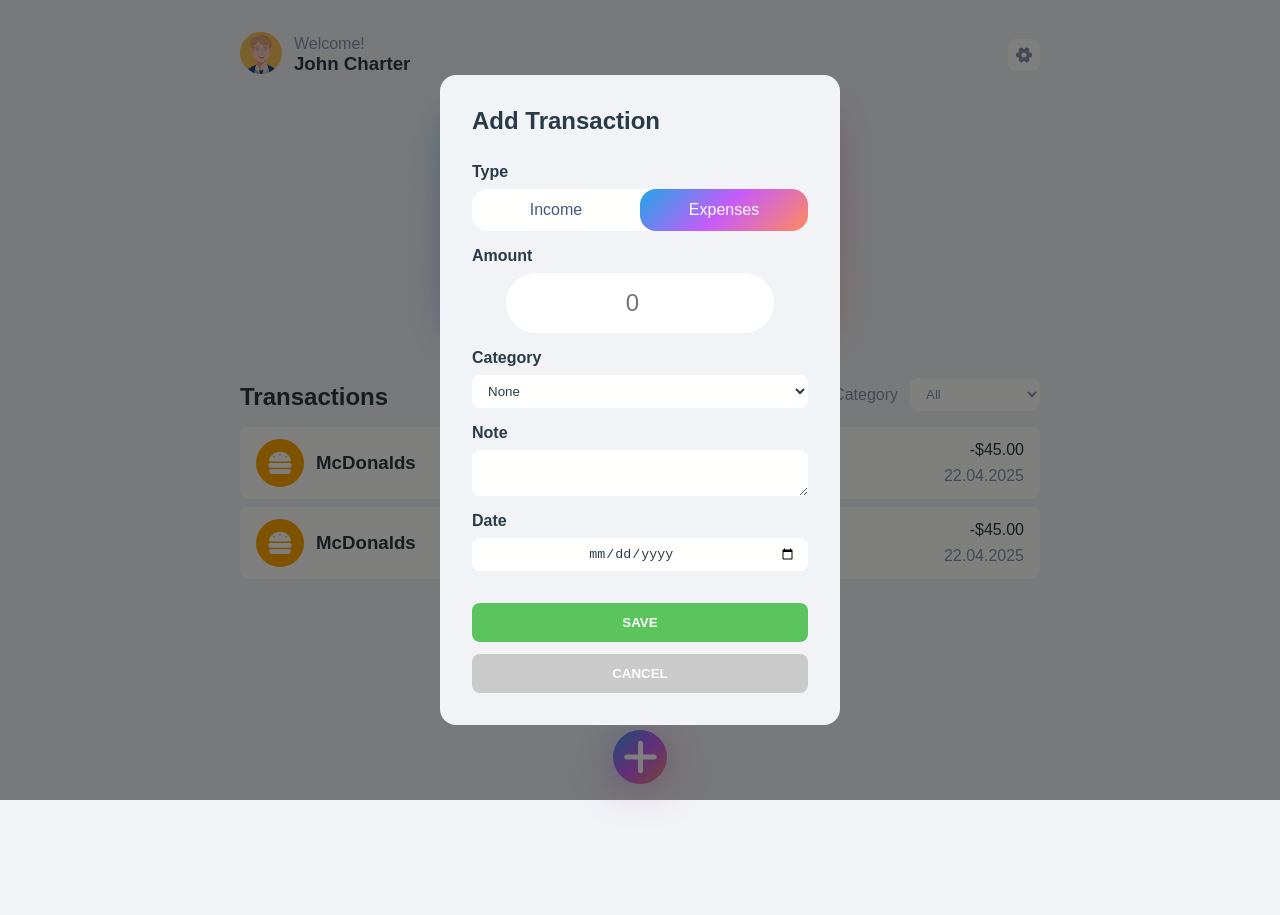
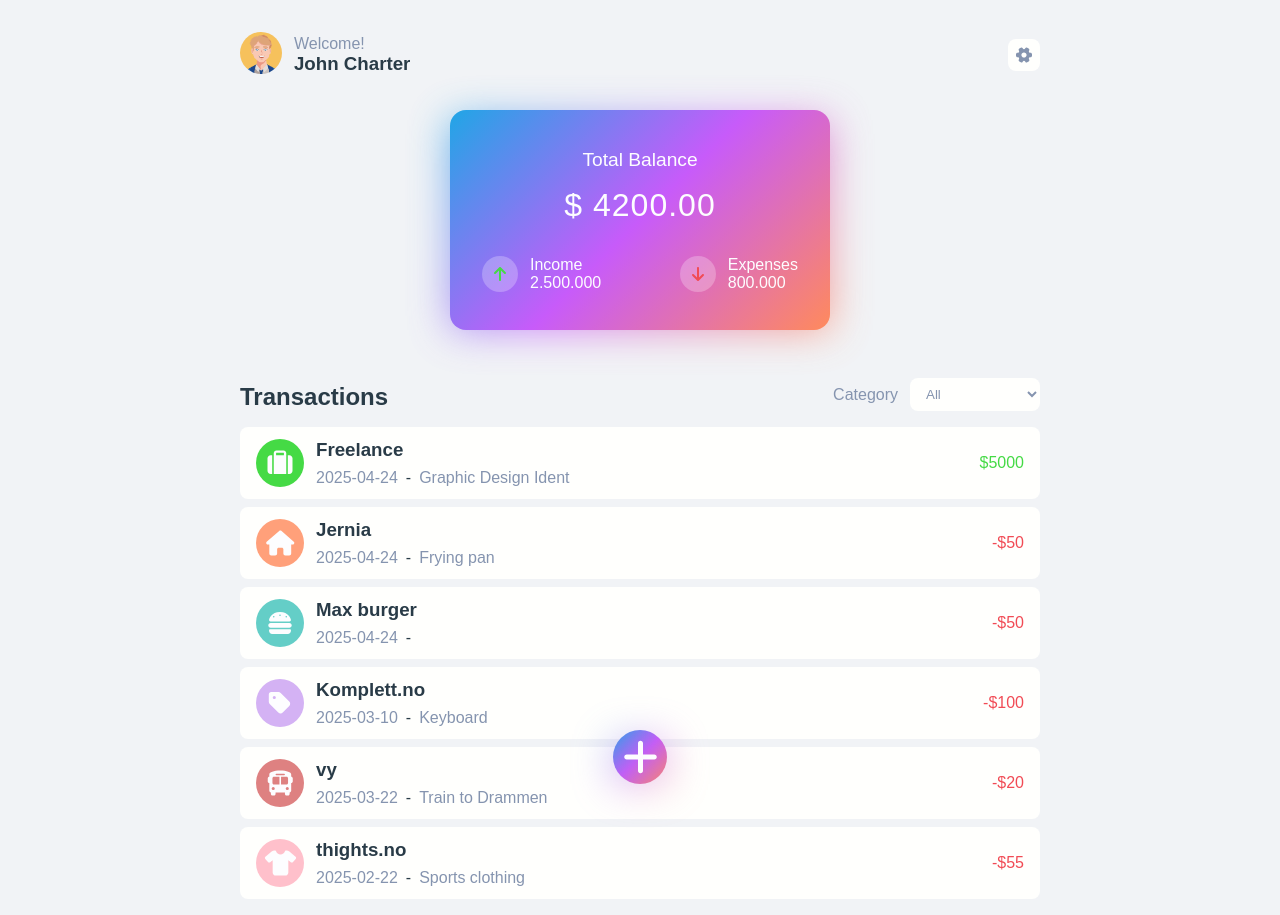
Before and after one commit to sbraende/expense-tracker, a React (Vite) app: page / in a window 1280 px wide. Before the commit the page ends 800 px from the top, so only its background shows below. Built offline with nearby package versions, Linux system fonts and the light colour scheme.

Commit message:
feat: transaction-component dynamic content and icon

```diff
--- a/src/App.jsx
+++ b/src/App.jsx
@@ -1,17 +1,24 @@
+import { useState } from "react";
 import styles from "./App.module.css";
 import AddTransaction from "./components/AddTransaction/AddTransaction";
 import Balance from "./components/Balance/Balance";
 import Header from "./components/Header/Header";
 import InputModal from "./components/InputModal/InputModal";
 import Transactions from "./components/Transactions/Transactions";
+import transactionsData from "./data/transactionsData";
 
 function App() {
+  const [balance, setBalance] = useState(0);
+  const [income, setIncome] = useState(0);
+  const [expences, setExpences] = useState(0);
+  // const [transactions, setTransactions] = useState(transactionsData);
+
   return (
     <>
       <Header />
       <main className={styles.main}>
         <Balance />
-        <Transactions />
+        <Transactions transactionsData={transactionsData} />
       </main>
       <AddTransaction />
       <InputModal />
--- a/src/components/InputModal/InputModal.module.css
+++ b/src/components/InputModal/InputModal.module.css
@@ -4,6 +4,7 @@
   width: 100%;
   height: 100%;
   display: flex;
+  display: none;
   flex-direction: column;
   align-items: center;
   justify-content: center;
--- a/src/components/Transaction/Transaction.jsx
+++ b/src/components/Transaction/Transaction.jsx
@@ -1,19 +1,75 @@
 import styles from "./Transaction.module.css";
 import { FontAwesomeIcon } from "@fortawesome/react-fontawesome";
-import { faBurger } from "@fortawesome/free-solid-svg-icons";
+import {
+  faShirt,
+  faClapperboard,
+  faPaintbrush,
+  faBurger,
+  faHouse,
+  faBus,
+  faTag,
+  faSuitcase,
+  faMoneyCheckDollar,
+} from "@fortawesome/free-solid-svg-icons";
 
-const Transaction = () => {
+const Transaction = ({ transactionData }) => {
+  const iconBasedOnCategory = (category) => {
+    switch (category) {
+      case "clothing":
+        return faShirt;
+      case "entertainment":
+        return faClapperboard;
+      case "hobby":
+        return faPaintbrush;
+      case "food":
+        return faBurger;
+      case "housing":
+        return faHouse;
+      case "transportation":
+        return faBus;
+      case "utilities":
+        return faTag;
+      case "income":
+        return faSuitcase;
+      default:
+        return faMoneyCheckDollar;
+    }
+  };
+  const icon = iconBasedOnCategory(transactionData.category);
+
+  const ISODateToNormalizedDate = (timestamp) => {
+    return new Date(timestamp).toISOString().split("T")[0];
+  };
+
+  const processAmount = (amount) => {
+    const isPositive = amount >= 0;
+    const text = `${isPositive ? "" : "-"}$${Math.abs(amount)}`;
+    return { isPositive, text };
+  };
+
+  const amountObject = processAmount(transactionData.amount);
+
   return (
     <li className={styles.transactionItem}>
       <div className={styles.iconDescriptionContainer}>
-        <div className={styles.iconContainer}>
-          <FontAwesomeIcon icon={faBurger} size="lg" className={styles.icon} transform="grow-4" />
+        <div className={`${styles.iconContainer} ${styles[transactionData.category]}`}>
+          <FontAwesomeIcon icon={icon} size="lg" className={styles.icon} transform="grow-4" />
         </div>
-        <h3>McDonalds</h3>
+        <div className={styles.detailsContainer}>
+          <h3>{transactionData.title}</h3>
+          <div className={styles.dateNoteContainer}>
+            <span className={styles.dateText}>{ISODateToNormalizedDate(transactionData.date)}</span>
+            <span>-</span>
+            <span className={styles.noteText}>{transactionData.note}</span>
+          </div>
+        </div>
       </div>
-      <div className={styles.priceDateContainer}>
-        <p className={styles.priceText}>-$45.00</p>
-        <p className={styles.dateText}>22.04.2025</p>
+      <div className={styles.priceContainer}>
+        <span
+          className={`${amountObject.isPositive ? styles.pricePositive : styles.priceNegative}`}
+        >
+          {amountObject.text}
+        </span>
       </div>
     </li>
   );
--- a/src/components/Transaction/Transaction.module.css
+++ b/src/components/Transaction/Transaction.module.css
@@ -27,14 +27,68 @@
   color: var(--color-white-text);
 }
 
-.priceDateContainer {
+.detailsContainer {
   display: flex;
   flex-direction: column;
-  justify-content: center;
+  justify-content: space-between;
   gap: var(--spacing-x-small);
-  align-items: end;
+}
+
+.dateNoteContainer {
+  display: flex;
+  gap: var(--spacing-x-small);
+}
+
+.noteText {
+  color: var(--color-tertiary-text);
 }
 
 .dateText {
   color: var(--color-tertiary-text);
 }
+
+.priceContainer {
+  align-self: center;
+}
+
+.pricePositive {
+  color: var(--color-primary-green);
+}
+
+.priceNegative {
+  color: var(--color-primary-red);
+}
+
+/* Category colors */
+
+.clothing {
+  background-color: pink;
+}
+
+.entertainment {
+  background-color: rgb(160, 32, 32);
+}
+
+.hobby {
+  background-color: yellowgreen;
+}
+
+.food {
+  background-color: rgb(100, 206, 199);
+}
+
+.housing {
+  background-color: lightsalmon;
+}
+
+.transportation {
+  background-color: rgb(222, 129, 129);
+}
+
+.utilities {
+  background-color: rgb(212, 178, 244);
+}
+
+.income {
+  background-color: var(--color-primary-green);
+}
--- a/src/components/Transactions/Transactions.jsx
+++ b/src/components/Transactions/Transactions.jsx
@@ -1,7 +1,7 @@
 import Transaction from "../Transaction/Transaction";
 import styles from "./Transactions.module.css";
 
-const Transactions = () => {
+const Transactions = ({ transactionsData }) => {
   return (
     <section className={styles.transactionsSection}>
       <header className={styles.transactionHeader}>
@@ -21,8 +21,9 @@ const Transactions = () => {
         </div>
       </header>
       <ul className={styles.transactionsList}>
-        <Transaction />
-        <Transaction />
+        {transactionsData.map((transactionData) => {
+          return <Transaction key={transactionData.id} transactionData={transactionData} />;
+        })}
       </ul>
     </section>
   );
--- /dev/null
+++ b/src/data/transactionsData.js
@@ -0,0 +1,58 @@
+const transactionsData = [
+  {
+    id: "0",
+    type: "income",
+    title: "Freelance",
+    amount: 5000,
+    category: "income",
+    note: "Graphic Design Ident",
+    date: new Date("2025-04-24").toISOString(),
+  },
+  {
+    id: "1",
+    type: "expense",
+    title: "Jernia",
+    amount: -50,
+    category: "housing",
+    note: "Frying pan",
+    date: new Date("2025-04-24").toISOString(),
+  },
+  {
+    id: "2",
+    type: "expense",
+    title: "Max burger",
+    amount: -50,
+    category: "food",
+    note: "",
+    date: new Date("2025-04-24").toISOString(),
+  },
+  {
+    id: "3",
+    type: "expense",
+    title: "Komplett.no",
+    amount: -100,
+    category: "utilities",
+    note: "Keyboard",
+    date: new Date("2025-03-10").toISOString(),
+  },
+  {
+    id: "4",
+    type: "expense",
+    title: "vy",
+    amount: -20,
+    category: "transportation",
+    note: "Train to Drammen",
+    date: new Date("2025-03-22").toISOString(),
+  },
+  {
+    id: "5",
+    type: "expense",
+    title: "thights.no",
+    amount: -55,
+    category: "clothing",
+    note: "Sports clothing",
+    date: new Date("2025-02-22").toISOString(),
+  },
+];
+
+export default transactionsData;
```
